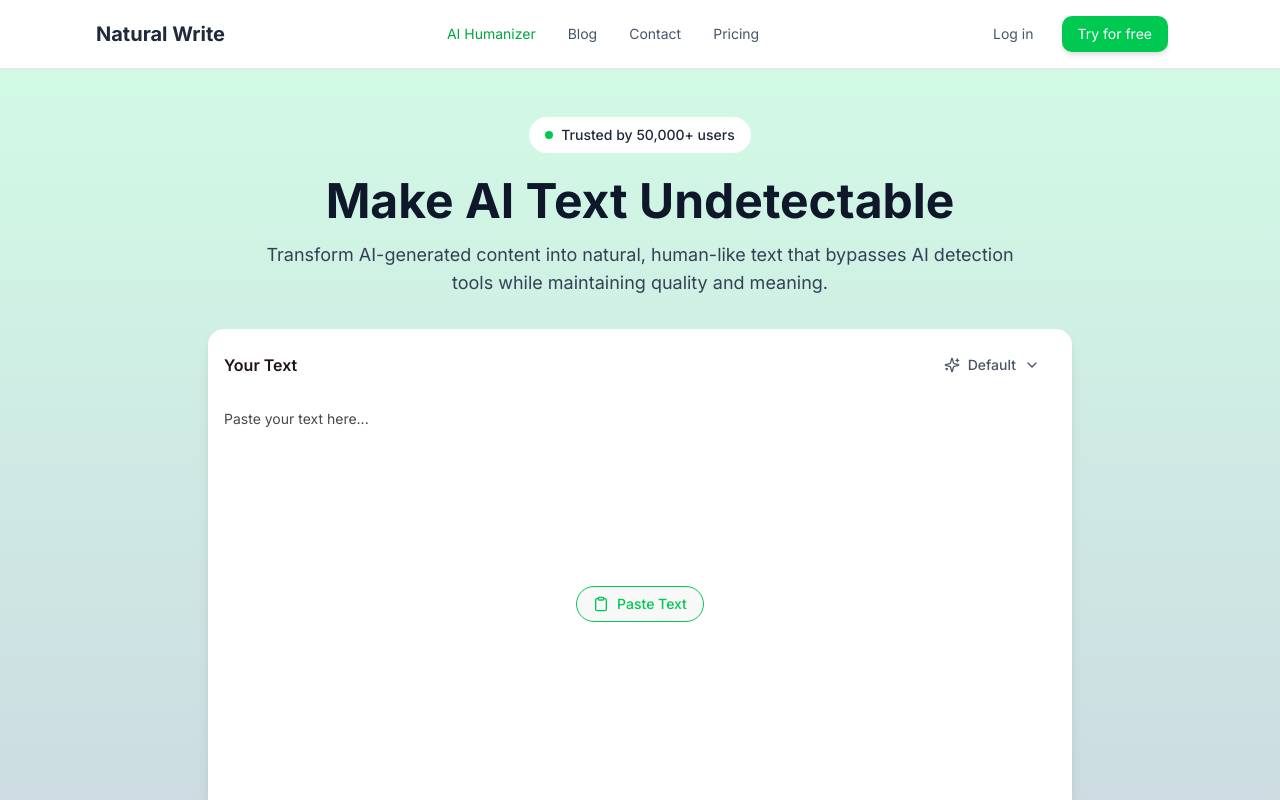
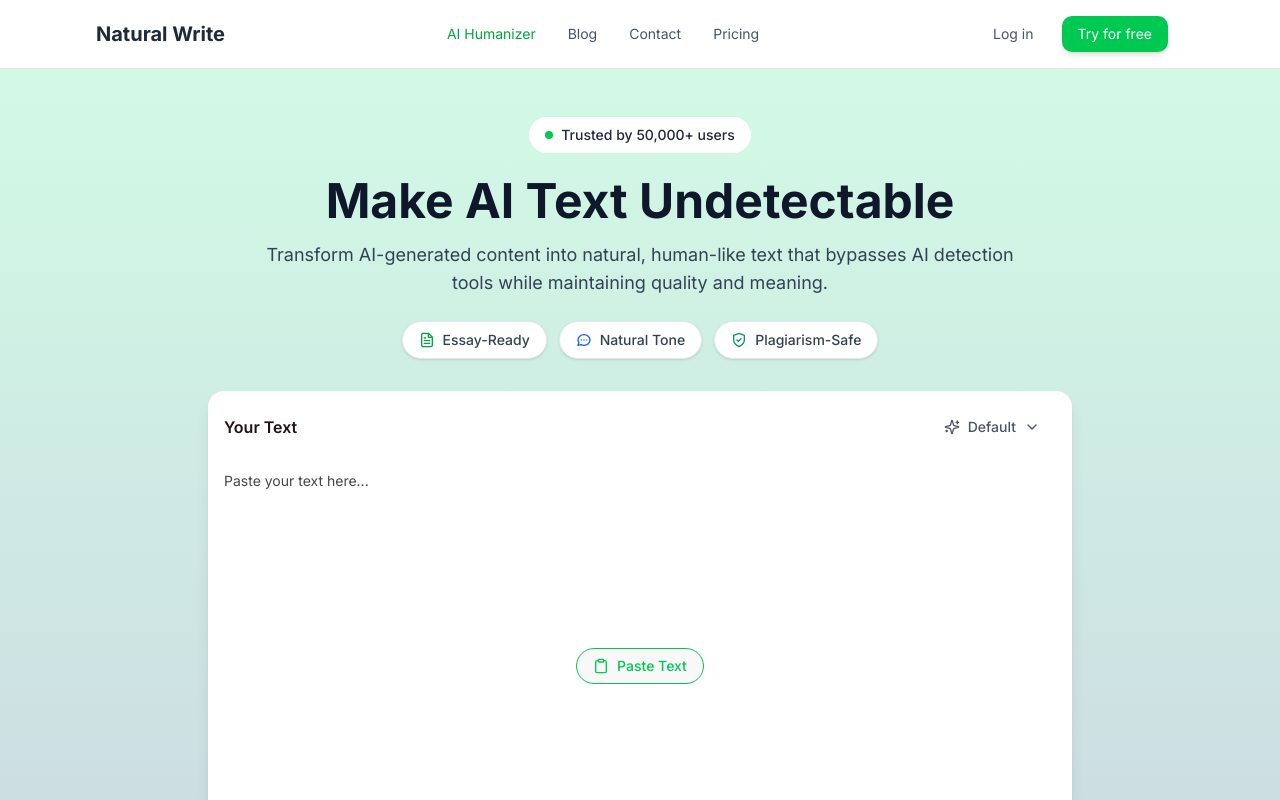
Before and after one commit to Rohitvishwakarma5133/hello, a Next.js app: page / in a window 1280 px wide. Shown: the top 800 px of the page. Built offline with nearby package versions, Linux system fonts and the light colour scheme.

Commit message:
Add a feature pill section above the textarea section

```diff
--- a/src/app/page.tsx
+++ b/src/app/page.tsx
@@ -1,6 +1,7 @@
 'use client';
 
 import { useState, useEffect } from 'react';
+import FeaturePills from '@/components/FeaturePills';
 
 export default function Home() {
   const [inputText, setInputText] = useState('');
@@ -76,6 +77,9 @@
             <p className="text-lg mb-6 max-w-3xl mx-auto text-slate-700">
               Transform AI-generated content into natural, human-like text that bypasses AI detection tools while maintaining quality and meaning.
             </p>
+
+            {/* Feature Pills */}
+            <FeaturePills />
           </div>
 
           {/* Text Input Area - Competitor Style */}
--- /dev/null
+++ b/src/components/FeaturePills.tsx
@@ -0,0 +1,74 @@
+import React from 'react';
+
+const FeaturePills = () => {
+  return (
+    <div className="flex flex-wrap justify-center gap-3 mb-6">
+      {/* Essay-Ready Pill */}
+      <div className="inline-flex items-center gap-2 bg-white bg-opacity-90 backdrop-blur-sm border border-slate-200 rounded-full px-4 py-2 shadow-sm hover:shadow-md transition-all duration-200">
+        <svg
+          xmlns="http://www.w3.org/2000/svg"
+          width="16"
+          height="16"
+          viewBox="0 0 24 24"
+          fill="none"
+          stroke="currentColor"
+          strokeWidth="2"
+          strokeLinecap="round"
+          strokeLinejoin="round"
+          className="text-green-600"
+        >
+          <path d="M14 2H6a2 2 0 0 0-2 2v16a2 2 0 0 0 2 2h12a2 2 0 0 0 2-2V8z"/>
+          <polyline points="14,2 14,8 20,8"/>
+          <line x1="16" y1="13" x2="8" y2="13"/>
+          <line x1="16" y1="17" x2="8" y2="17"/>
+          <polyline points="10,9 9,9 8,9"/>
+        </svg>
+        <span className="text-sm font-medium text-slate-700">Essay-Ready</span>
+      </div>
+
+      {/* Natural Tone Pill */}
+      <div className="inline-flex items-center gap-2 bg-white bg-opacity-90 backdrop-blur-sm border border-slate-200 rounded-full px-4 py-2 shadow-sm hover:shadow-md transition-all duration-200">
+        <svg
+          xmlns="http://www.w3.org/2000/svg"
+          width="16"
+          height="16"
+          viewBox="0 0 24 24"
+          fill="none"
+          stroke="currentColor"
+          strokeWidth="2"
+          strokeLinecap="round"
+          strokeLinejoin="round"
+          className="text-blue-600"
+        >
+          <path d="M8 12h.01"/>
+          <path d="M12 12h.01"/>
+          <path d="M16 12h.01"/>
+          <path d="M21 12c0 4.418-4.03 8-9 8a9.863 9.863 0 0 1-4.255-.949L3 20l1.395-3.72C3.512 15.042 3 13.574 3 12c0-4.418 4.03-8 9-8s9 3.582 9 8z"/>
+        </svg>
+        <span className="text-sm font-medium text-slate-700">Natural Tone</span>
+      </div>
+
+      {/* Plagiarism-Safe Pill */}
+      <div className="inline-flex items-center gap-2 bg-white bg-opacity-90 backdrop-blur-sm border border-slate-200 rounded-full px-4 py-2 shadow-sm hover:shadow-md transition-all duration-200">
+        <svg
+          xmlns="http://www.w3.org/2000/svg"
+          width="16"
+          height="16"
+          viewBox="0 0 24 24"
+          fill="none"
+          stroke="currentColor"
+          strokeWidth="2"
+          strokeLinecap="round"
+          strokeLinejoin="round"
+          className="text-emerald-600"
+        >
+          <path d="M12 22s8-4 8-10V5l-8-3-8 3v7c0 6 8 10 8 10z"/>
+          <path d="m9 12 2 2 4-4"/>
+        </svg>
+        <span className="text-sm font-medium text-slate-700">Plagiarism-Safe</span>
+      </div>
+    </div>
+  );
+};
+
+export default FeaturePills;
```
